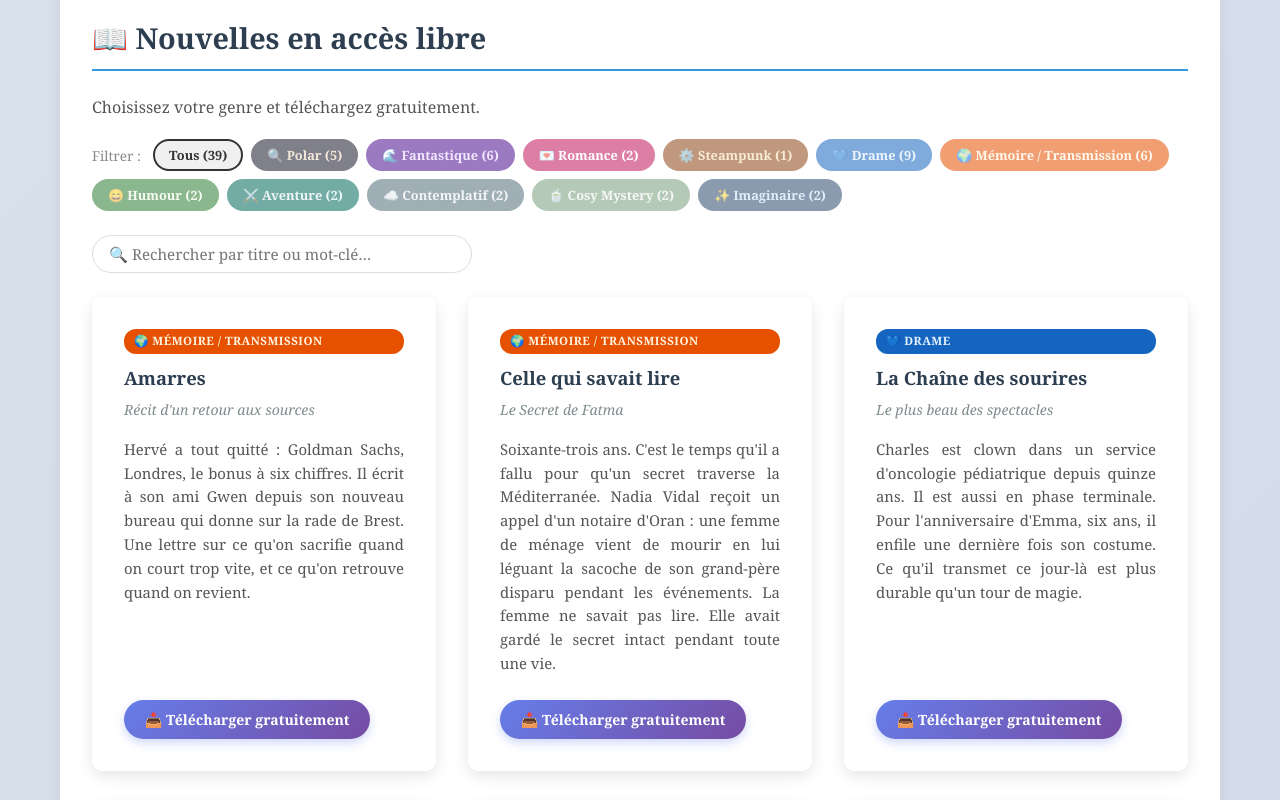
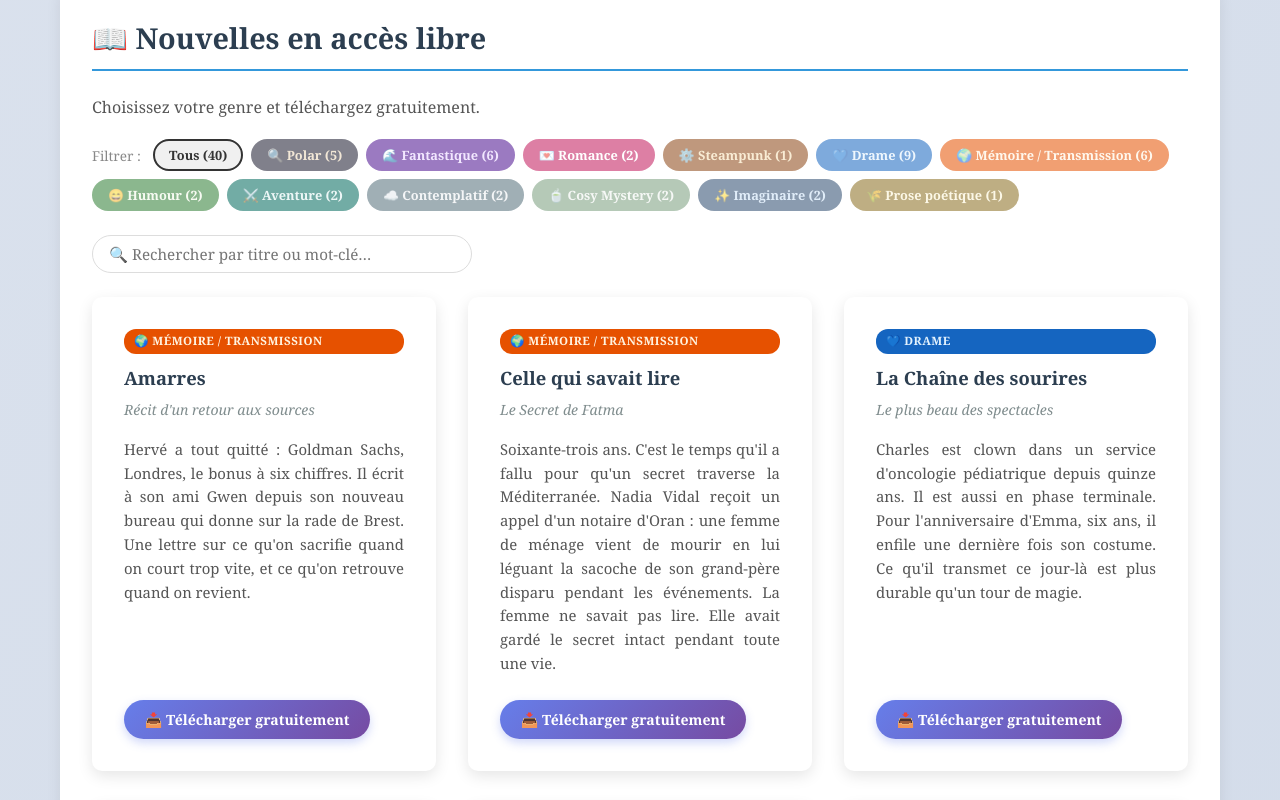
Before and after one commit to fsarboni/frederic-sarboni-auteur, a website: page index.html in a window 1280 px wide. Shown: the part 10580-11380 px from the top of the page. Drawn offline with Linux system fonts and the light colour scheme.

Commit message:
Ajout de la nouvelle « Et pourtant, le monde » et du genre Prose poétique
Co-Authored-By: Claude Opus 5.5 <noreply@anthropic.com>
Claude-Session: https://claude.ai/code/session_0131XQUZKGuoB9BavVFnwqda

```diff
--- a/data.json
+++ b/data.json
@@ -466,6 +466,14 @@
       "genre": "Aventure",
       "description": "À deux heures du matin, la vieille radio d'Yves Kerambrun, ancien gardien du Créac'h retraité à Ouessant, capte un SOS sur une fréquence morte depuis 1943. Un homme, une voie d'eau, un mousse de seize ans au large de la pointe de Pern. Kerambrun répond et note tout — parce que c'est ce qu'il a toujours fait.",
       "fichier": "nouvelles/La_Nuit_du_Grand_Phare.pdf"
+    },
+    {
+      "id": 40,
+      "titre": "Et pourtant, le monde",
+      "sous_titre": "Méditation sur la lande de Guissény",
+      "genre": "Prose poétique",
+      "description": "Un homme revient à Guissény, sur une lande que plus personne ne fréquente. Il laisse son vélo là où la route s’arrête, passe devant un abreuvoir renversé, s’allonge dans la bruyère. Le vent tombe. C’est alors la lande qui prend la parole.",
+      "fichier": "nouvelles/Et_pourtant_le_monde.pdf"
     }
   ],
   "actualites": [
--- a/index.html
+++ b/index.html
@@ -61,6 +61,7 @@
         .genre-Contemplatif        { background: #546e7a; color: #eceff1; }
         .genre-Cosy-Mystery        { background: #7a9e7e; color: #f0f4f0; }
         .genre-Imaginaire          { background: #2c4a6e; color: #c8dff5; }
+        .genre-Prose-poetique      { background: #8a6d1f; color: #fbf3d5; }
 
         /* ── FILTRES GENRE ────────────────────────────────────── */
         .filtres-wrapper {
@@ -101,6 +102,7 @@
         .filtre-Contemplatif { background: #546e7a; color: #eceff1; }
         .filtre-Cosy-Mystery { background: #7a9e7e; color: #f0f4f0; }
         .filtre-Imaginaire   { background: #2c4a6e; color: #c8dff5; }
+        .filtre-Prose-poetique { background: #8a6d1f; color: #fbf3d5; }
 
         /* ── RECHERCHE ────────────────────────────────────────── */
         .nouvelles-search { margin-bottom: 1.5rem; }
@@ -243,7 +245,8 @@ const GENRES_CONFIG = [
     { label: "Aventure",            key: "Aventure",            css: "filtre-Aventure",     badge: "genre-Aventure",    emoji: "⚔️" },
     { label: "Contemplatif",        key: "Contemplatif",        css: "filtre-Contemplatif", badge: "genre-Contemplatif",emoji: "☁️" },
     { label: "Cosy Mystery",        key: "Cosy Mystery",        css: "filtre-Cosy-Mystery", badge: "genre-Cosy-Mystery", emoji: "🍵" },
-    { label: "Imaginaire",          key: "Imaginaire",          css: "filtre-Imaginaire",   badge: "genre-Imaginaire",  emoji: "✨" }
+    { label: "Imaginaire",          key: "Imaginaire",          css: "filtre-Imaginaire",   badge: "genre-Imaginaire",  emoji: "✨" },
+    { label: "Prose poétique",      key: "Prose poétique",      css: "filtre-Prose-poetique", badge: "genre-Prose-poetique", emoji: "🌾" }
 ];
 
 // ── ÉTAT ─────────────────────────────────────────────────────────────────
```
Also changed, not shown: 1 other file.
